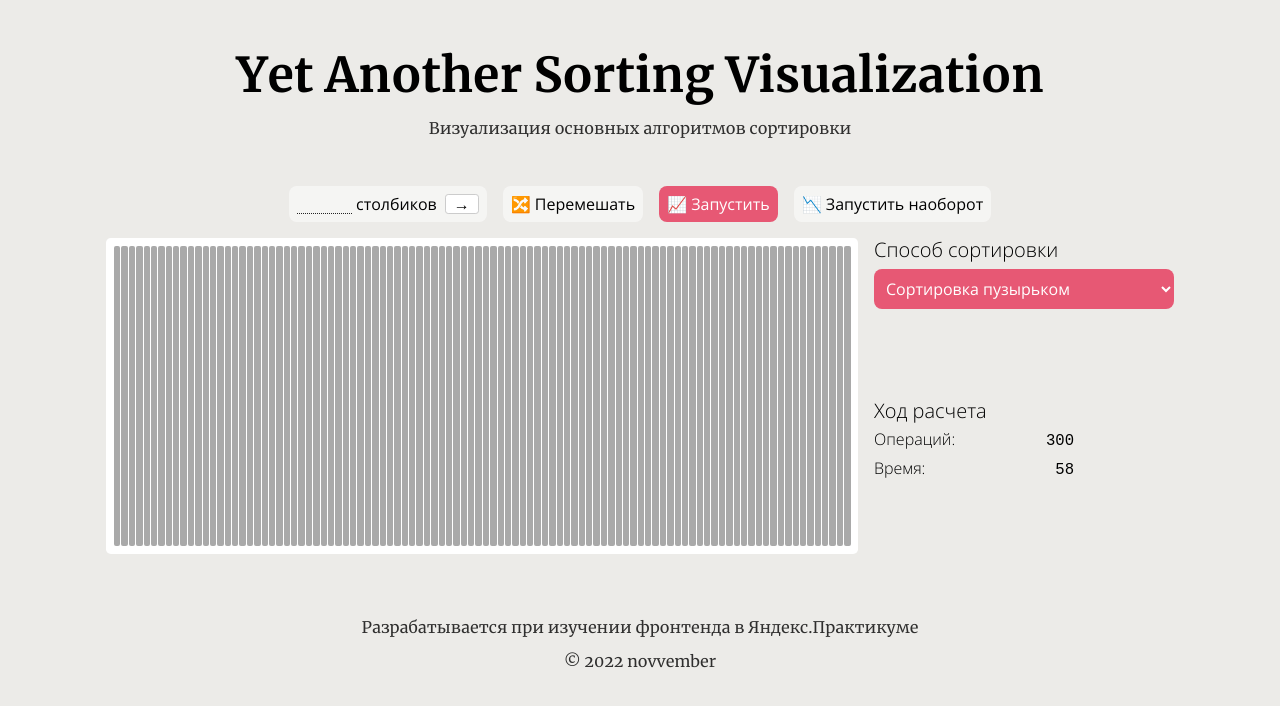
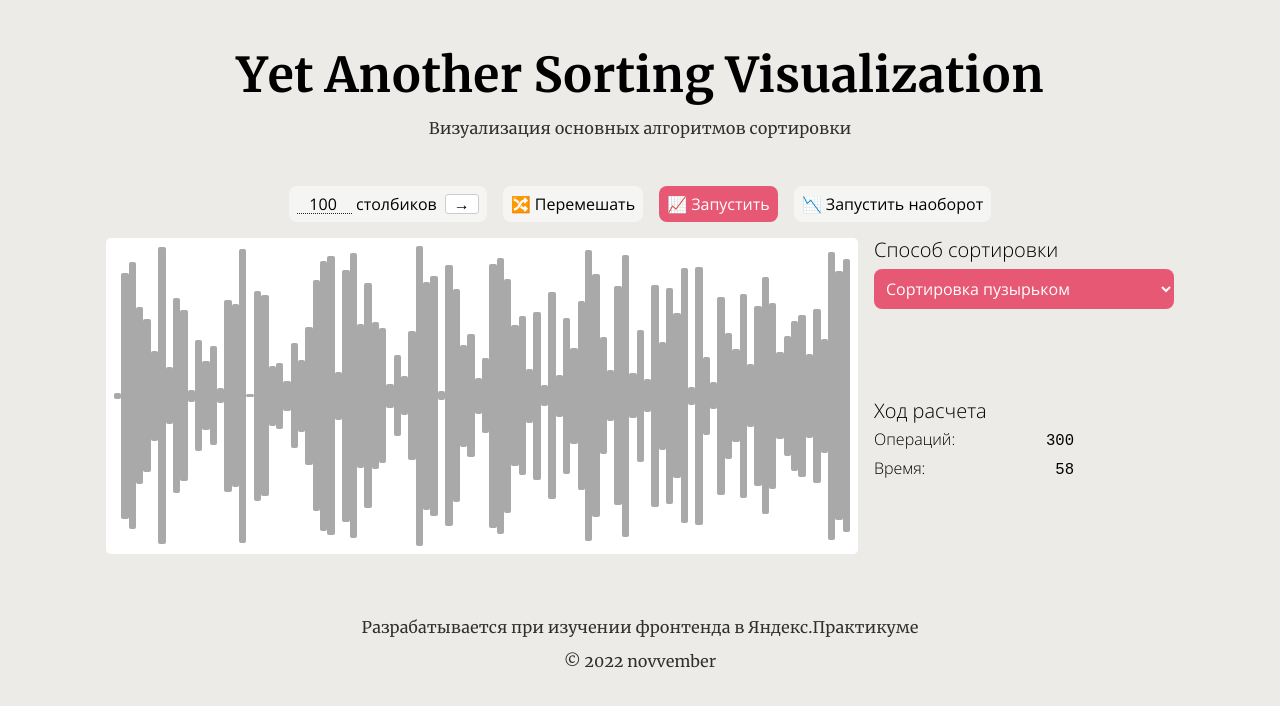
Before and after one commit to novvember/yet-another-sorting-visualization, a React (Create React App) app: page / in a window 1280 px wide. Shown: the top 706 px of the page. Built offline with nearby package versions, Linux system fonts and the light colour scheme.

Commit message:
feat: add initial array generation

```diff
--- a/src/blocks/field.css
+++ b/src/blocks/field.css
@@ -11,5 +11,5 @@
   display: flex;
   justify-content: space-between;
   align-items: center;
-  gap: 1px;
+  /* gap: 1px; */
 }
--- a/src/blocks/playground.css
+++ b/src/blocks/playground.css
@@ -9,15 +9,6 @@
 }
 
 @media (max-width: 768px) {
-  .playground {
-    grid-template-columns: 1fr 1fr;
-    grid-template-areas:
-      "field field"
-      "controls results";
-  }
-}
-
-@media (max-width: 425px) {
   .playground {
     grid-template-columns: 1fr;
     grid-template-areas:
--- a/src/components/Element.js
+++ b/src/components/Element.js
@@ -1,7 +1,7 @@
-function Element() {
+function Element({value}) {
 
   return (
-    <li className="element"></li>
+    <li className="element" style={{height: `${value}%`}}></li>
   );
 }
 
--- a/src/components/Field.js
+++ b/src/components/Field.js
@@ -1,9 +1,16 @@
 import Element from "./Element";
 
-function Field() {
+function Field({barsArray}) {
   return (
     <ul className="field playground__field">
-      {(new Array(100).fill('')).map((number, pos) => (<Element key={pos} />))}
+      {barsArray.map(number => {
+        return (
+          <Element
+            key={number}
+            value={number}
+          />
+        )
+      })}
     </ul>
   );
 }
--- a/src/components/GeneralControls.js
+++ b/src/components/GeneralControls.js
@@ -1,12 +1,29 @@
-function GeneralControls() {
+import React from "react";
+
+function GeneralControls({barsNumber, onBarsChange}) {
+
+  const [barsValue, setBarsValue] = React.useState(barsNumber);
+
+  function handleBarsChange(event) {
+    setBarsValue(event.target.value);
+  }
+
+  function handleBarsSubmit(event) {
+    event.preventDefault();
+    onBarsChange(barsValue);
+  }
+
   return (
     <div className="general-controls">
-      <form className="input input_type_form">
+      <form className="input input_type_form" onSubmit={handleBarsSubmit}>
         <label>
           <input
             className="input input_type_form-input"
             type="number"
-            // value="100"
+            minLength="10"
+            maxLength="1000"
+            value={barsValue}
+            onChange={handleBarsChange}
           ></input>
           <span> столбиков</span>
         </label>
--- a/src/components/Main.js
+++ b/src/components/Main.js
@@ -1,15 +1,28 @@
+import React from "react";
+
 import GeneralControls from "./GeneralControls";
 import Playground from "./Playground";
 import Field from "./Field";
 import Controls from "./Controls";
 import Results from "./Results";
 
+import {getNewArray, shuffleArray} from '../utils/utils.js';
+
+
 function Main() {
+  const [barsNumber, setBarsNumber] = React.useState(100);
+  const [barsArray, setBarsArray] = React.useState( shuffleArray(getNewArray(barsNumber)) );
+
   return (
     <main>
-      <GeneralControls />
+      <GeneralControls
+        barsNumber={barsNumber}
+        onBarsChange={setBarsNumber}
+      />
       <Playground>
-        <Field />
+        <Field
+          barsArray={barsArray}
+        />
         <Controls />
         <Results />
       </Playground>
--- /dev/null
+++ b/src/utils/utils.js
@@ -0,0 +1,22 @@
+export function getNewArray(n) {
+  const newArray = [];
+
+  for (let i = 1; i <= n; i++) {
+    newArray.push(i);
+  }
+
+  return newArray;
+}
+
+export function shuffleArray(array) {
+  let currentIndex = array.length;
+  let randomIndex;
+
+  while (currentIndex !== 0) {
+    randomIndex = Math.floor(Math.random() * currentIndex);
+    currentIndex--;
+    [array[currentIndex], array[randomIndex]] = [array[randomIndex], array[currentIndex]];
+  }
+
+  return array;
+}
```
